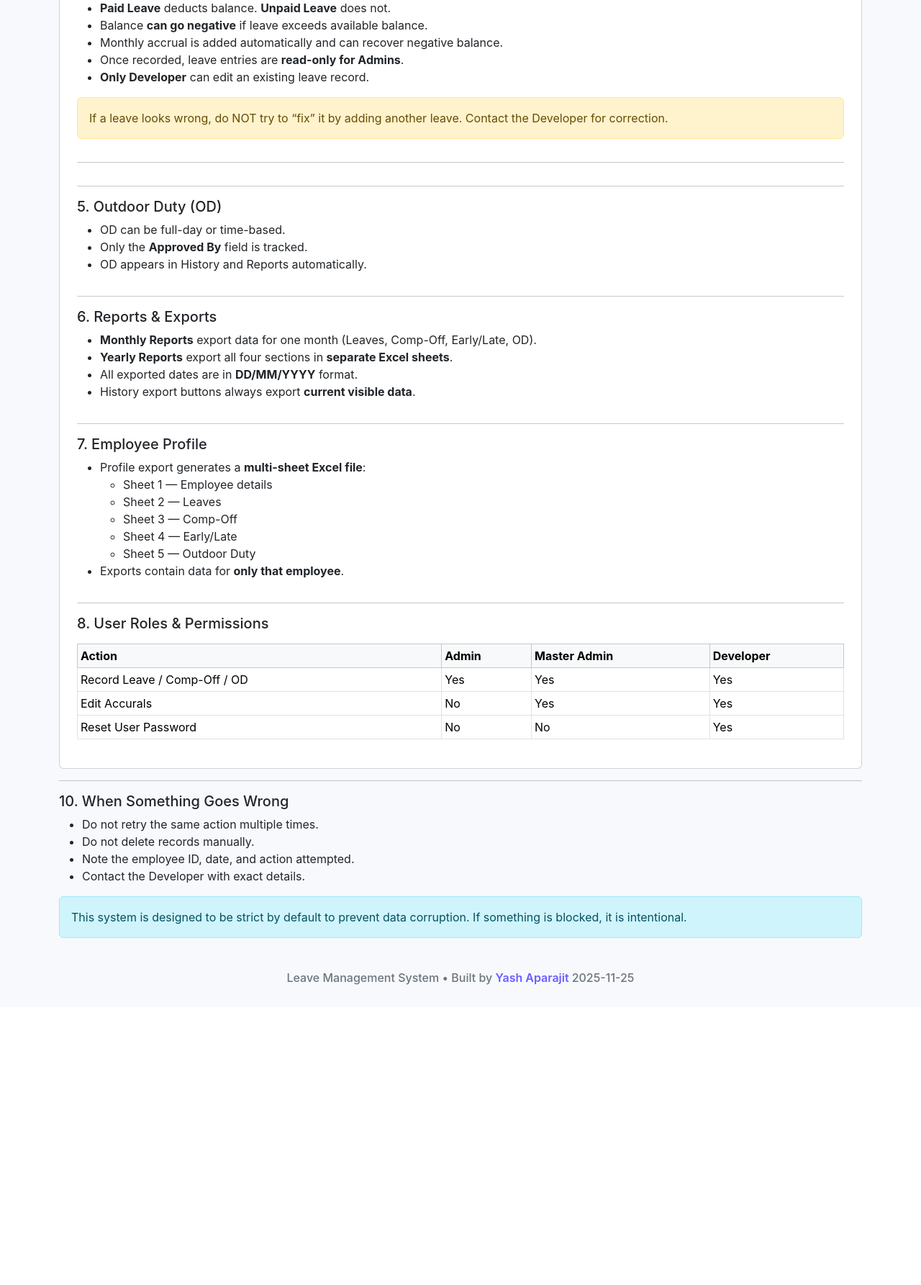
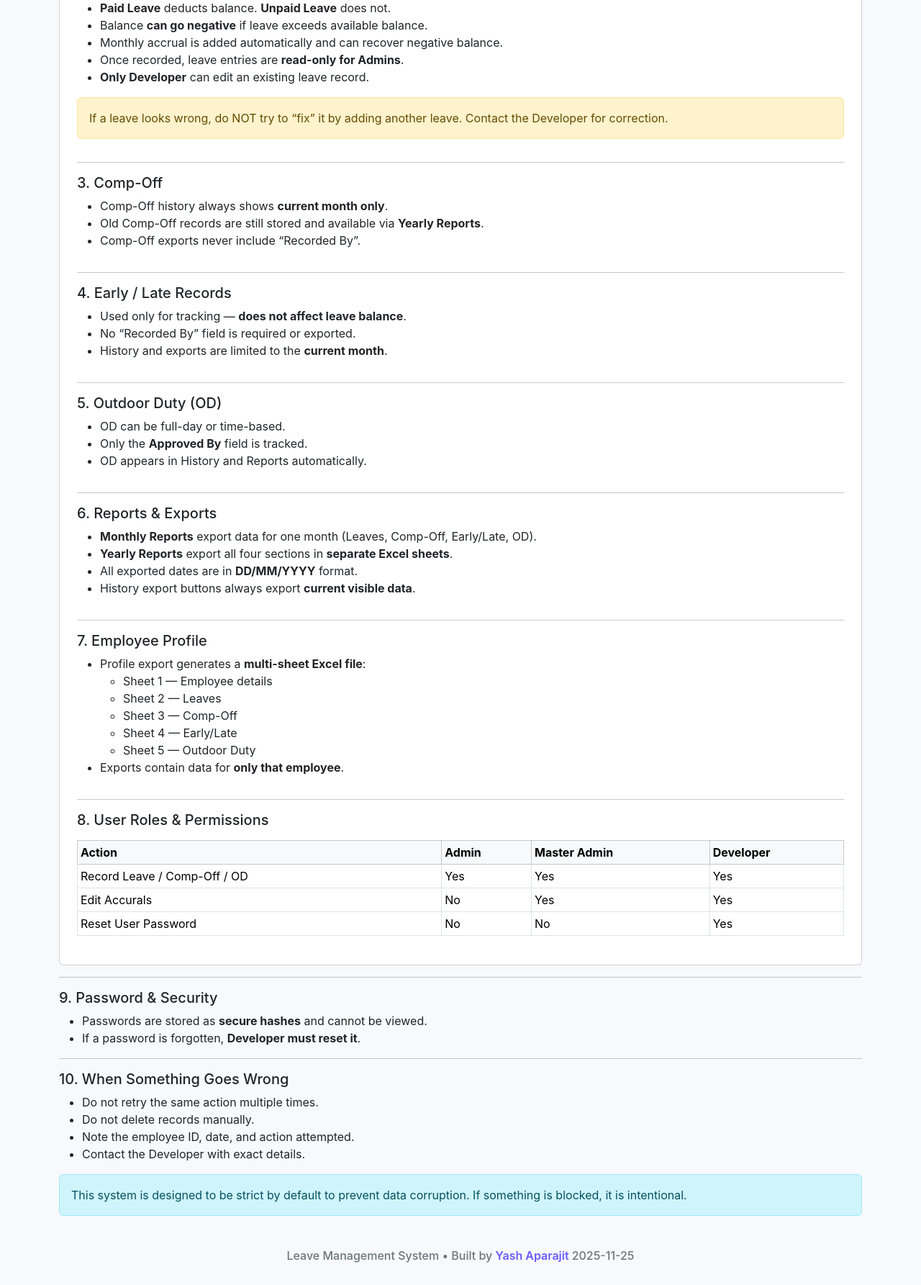
Before and after one commit to Yash-Aparajit/Leave-Management-System, a Flask app: page /help in a window 1280 px wide. Shown: the part 452-2237 px from the top of the page at 72% size. Before the commit the page ends 1820 px from the top, so only its background shows below. Run offline with Flask 3, Linux system fonts and the light colour scheme; the visitor is signed in with stand-in values (Sample User, id 1).

Commit message:
Update help.html with new content structure

```diff
--- a/templates/help.html
+++ b/templates/help.html
@@ -41,6 +41,24 @@
   </div>
 
   <hr>
+
+  <!-- COMP-OFF -->
+  <h5>3. Comp-Off</h5>
+  <ul>
+    <li>Comp-Off history always shows <strong>current month only</strong>.</li>
+    <li>Old Comp-Off records are still stored and available via <strong>Yearly Reports</strong>.</li>
+    <li>Comp-Off exports never include “Recorded By”.</li>
+  </ul>
+
+  <hr>
+
+  <!-- EARLY / LATE -->
+  <h5>4. Early / Late Records</h5>
+  <ul>
+    <li>Used only for tracking — <strong>does not affect leave balance</strong>.</li>
+    <li>No “Recorded By” field is required or exported.</li>
+    <li>History and exports are limited to the <strong>current month</strong>.</li>
+  </ul>
 
   <hr>
 
@@ -117,6 +135,15 @@
   </div>
   <hr>
 
+  <!-- PASSWORDS -->
+  <h5>9. Password & Security</h5>
+  <ul>
+    <li>Passwords are stored as <strong>secure hashes</strong> and cannot be viewed.</li>
+    <li>If a password is forgotten, <strong>Developer must reset it</strong>.</li>
+  </ul>
+
+  <hr>
+
   <!-- SUPPORT -->
   <h5>10. When Something Goes Wrong</h5>
   <ul>
```
